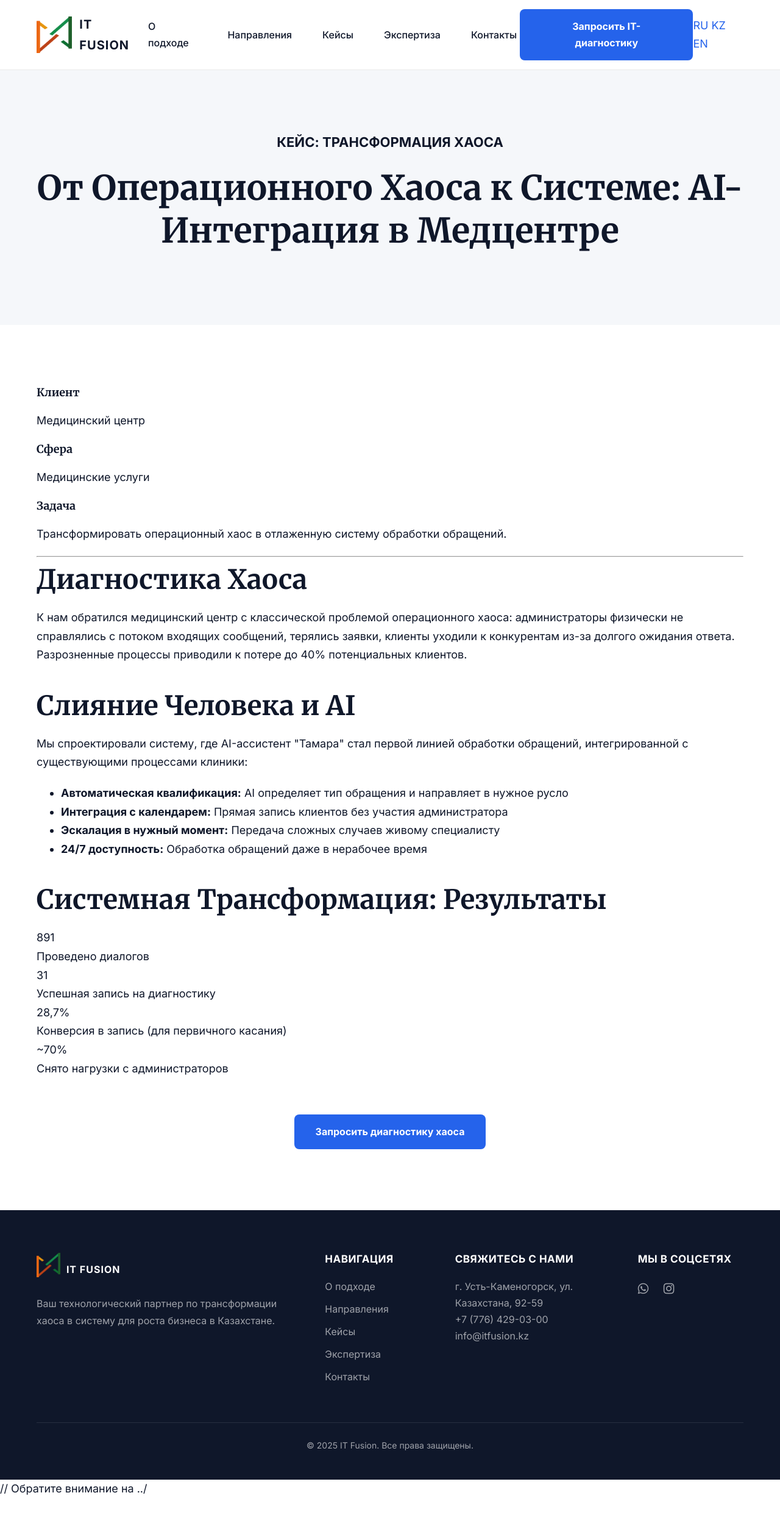
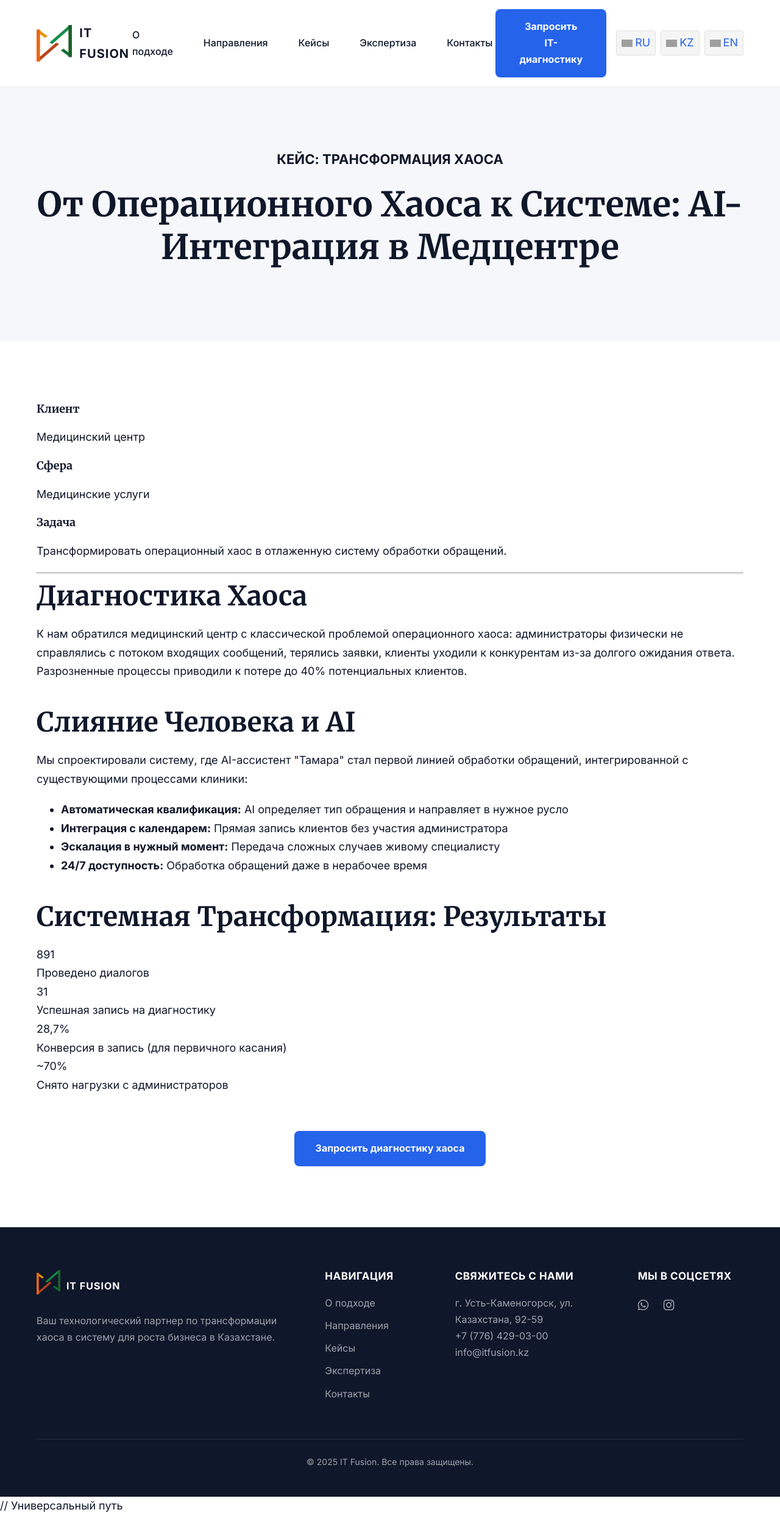
Before and after one commit to adthxkz/itfusionsite, a PHP site: page /case/case-study-ai-bot-medical.php in a window 1280 px wide. Shown: the whole page at 61% size. Before the commit the page ends 2452 px from the top, so only its background shows below. Run offline with PHP 8.4, Linux system fonts and the light colour scheme; some libraries are stand-ins or nearby versions; grey boxes are pictures that could not be loaded.

Commit message:
Универсальное подключение языкового файла на всех страницах для мультиязычности

```diff
--- a/case/case-study-ai-bot-medical.php
+++ b/case/case-study-ai-bot-medical.php
@@ -3,7 +3,15 @@
     $pageDescription = "Как мы превратили операционный хаос в медицинском центре в отлаженную систему с AI-ассистентом и получили 28.7% конверсию записей.";
     $pageName = "case-study-ai-bot-medical";
 
-    include '../header.php'; // Обратите внимание на ../
+    // Универсальное определение языка
+    $langCode = 'ru';
+    if (strpos($_SERVER['REQUEST_URI'], '/kz/') === 0) {
+        $langCode = 'kz';
+    } elseif (strpos($_SERVER['REQUEST_URI'], '/en/') === 0) {
+        $langCode = 'en';
+    }
+    include dirname(__DIR__) . "/lang_{$langCode}.php";
+    include dirname(__DIR__) . '/header.php'; // Универсальный путь
 ?>
 
 <main>
@@ -63,4 +71,4 @@
     </section>
 </main>
 
-<?php include '../footer.php'; ?> // Обратите внимание на ../
+<?php include dirname(__DIR__) . '/footer.php'; ?> // Универсальный путь
--- a/header.php
+++ b/header.php
@@ -166,22 +166,37 @@ include_once __DIR__ . '/' . $langFile;
                 <span class="logo-text">IT FUSION</span>
             </a>
         </div>
+        <?php
+        // Определяем текущий язык по URL
+        $langPrefix = '';
+        if (strpos($_SERVER['REQUEST_URI'], '/kz/') === 0) {
+            $langPrefix = '/kz';
+        } elseif (strpos($_SERVER['REQUEST_URI'], '/en/') === 0) {
+            $langPrefix = '/en';
+        }
+        ?>
         <nav class="main-nav-new">
       <ul>
-          <li><a href="/about.php"><?php echo $lang['about']; ?></a></li>
-          <li><a href="/it-solutions.php"><?php echo $lang['solutions']; ?></a></li>
-          <li><a href="/cases.php"><?php echo $lang['cases']; ?></a></li>
-          <li><a href="/blog.php"><?php echo $lang['blog']; ?></a></li>
-          <li><a href="/contact.php"><?php echo $lang['contact']; ?></a></li>
+          <li><a href="<?php echo $langPrefix; ?>/about.php"><?php echo $lang['about']; ?></a></li>
+          <li><a href="<?php echo $langPrefix; ?>/it-solutions.php"><?php echo $lang['solutions']; ?></a></li>
+          <li><a href="<?php echo $langPrefix; ?>/cases.php"><?php echo $lang['cases']; ?></a></li>
+          <li><a href="<?php echo $langPrefix; ?>/blog.php"><?php echo $lang['blog']; ?></a></li>
+          <li><a href="<?php echo $langPrefix; ?>/contact.php"><?php echo $lang['contact']; ?></a></li>
       </ul>
         </nav>
         <div class="header-cta-new">
             <a href="#" class="button button-primary open-modal-btn"><?php echo $lang['cta']; ?></a>
         </div>
-        <div class="lang-switcher">
-            <a href="/index.php" class="lang-btn<?php echo strpos($_SERVER['REQUEST_URI'], '/kz/') === 0 || strpos($_SERVER['REQUEST_URI'], '/en/') === 0 ? '' : ' active'; ?>">RU</a>
-            <a href="/kz/index.php" class="lang-btn<?php echo strpos($_SERVER['REQUEST_URI'], '/kz/') === 0 ? ' active' : ''; ?>">KZ</a>
-            <a href="/en/index.php" class="lang-btn<?php echo strpos($_SERVER['REQUEST_URI'], '/en/') === 0 ? ' active' : ''; ?>">EN</a>
+        <div class="lang-switcher" style="display: flex; gap: 8px; align-items: center; margin-left: 16px;">
+            <a href="/index.php" class="lang-btn<?php echo strpos($_SERVER['REQUEST_URI'], '/kz/') === 0 || strpos($_SERVER['REQUEST_URI'], '/en/') === 0 ? '' : ' active'; ?>" title="Русский" style="padding: 4px 8px; border-radius: 4px; background: #f5f5f5; border: 1px solid #e0e0e0; display: flex; align-items: center;">
+                <img src="/img/flag-ru.png" alt="RU" style="width:18px; height:12px; margin-right:4px;">RU
+            </a>
+            <a href="/kz/index.php" class="lang-btn<?php echo strpos($_SERVER['REQUEST_URI'], '/kz/') === 0 ? ' active' : ''; ?>" title="Қазақша" style="padding: 4px 8px; border-radius: 4px; background: #f5f5f5; border: 1px solid #e0e0e0; display: flex; align-items: center;">
+                <img src="/img/flag-kz.png" alt="KZ" style="width:18px; height:12px; margin-right:4px;">KZ
+            </a>
+            <a href="/en/index.php" class="lang-btn<?php echo strpos($_SERVER['REQUEST_URI'], '/en/') === 0 ? ' active' : ''; ?>" title="English" style="padding: 4px 8px; border-radius: 4px; background: #f5f5f5; border: 1px solid #e0e0e0; display: flex; align-items: center;">
+                <img src="/img/flag-en.png" alt="EN" style="width:18px; height:12px; margin-right:4px;">EN
+            </a>
         </div>
         <button class="mobile-menu-toggle" aria-label="Открыть меню">
             <span></span>
```
